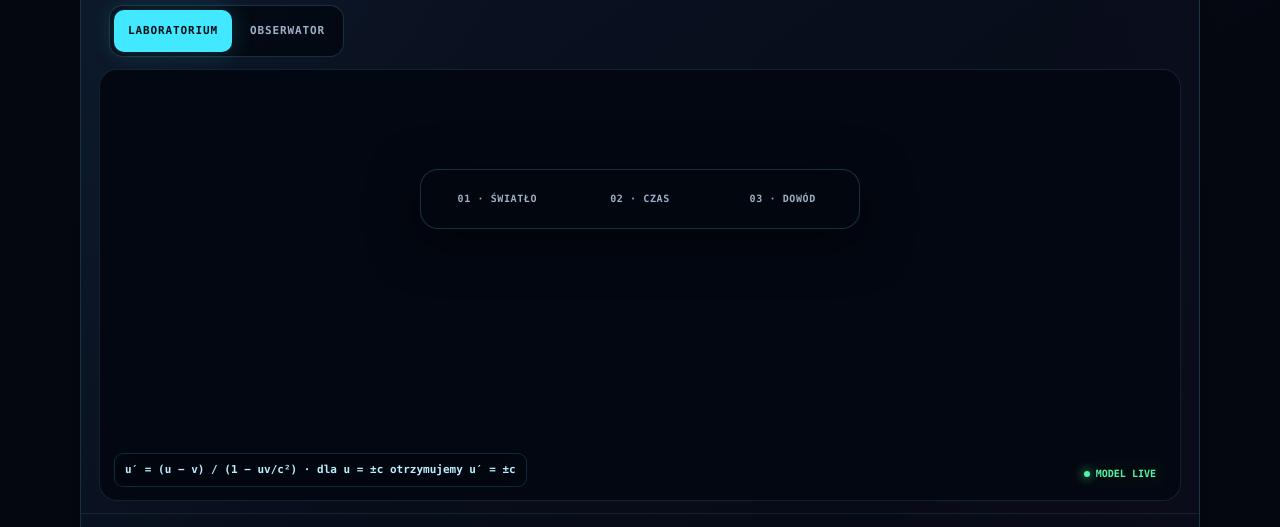
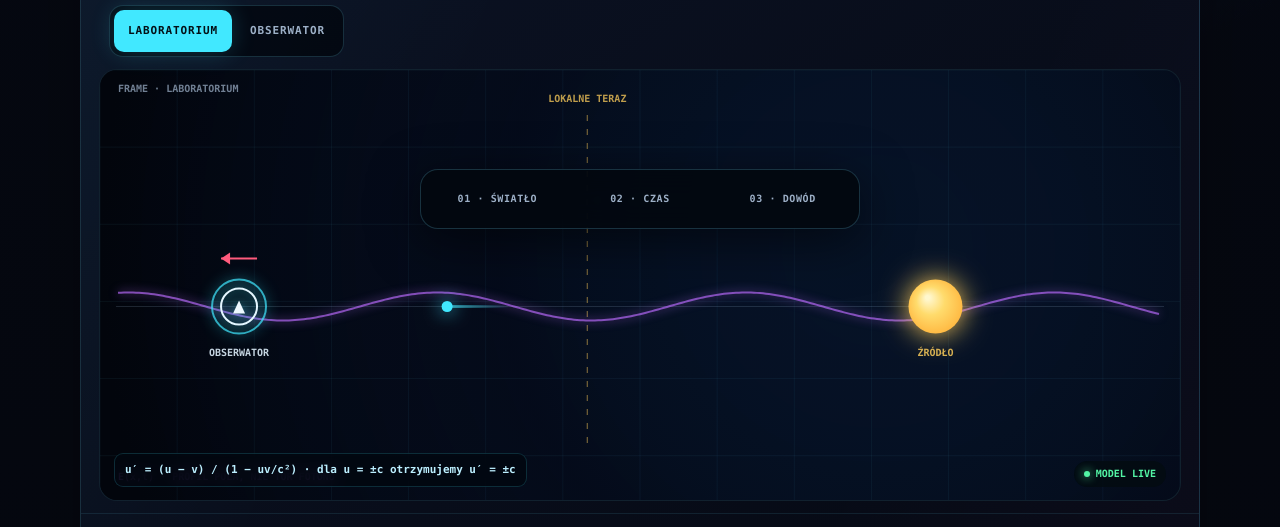
Before and after one commit to Jerryolo/neonai-hub, a website: page experiments/neon-lightframe.html in a window 1280 px wide. Shown: the part 559-1086 px from the top of the page. Drawn offline with Linux system fonts and the light colour scheme.

Commit message:
fix: restore valid inline script after canvas optimization

```diff
--- a/experiments/neon-lightframe.html
+++ b/experiments/neon-lightframe.html
@@ -1155,7 +1155,9 @@
       toast: document.getElementById("toast")
     };
 
-    var CANVAS_MONO = 'ui-monospace, "SFMono-Regular", "Roboto Mono", Consolas, monospace';\n\n    var K256 = new Uint32Array([
+    var CANVAS_MONO = 'ui-monospace, "SFMono-Regular", "Roboto Mono", Consolas, monospace';
+
+    var K256 = new Uint32Array([
       0x428a2f98,0x71374491,0xb5c0fbcf,0xe9b5dba5,0x3956c25b,0x59f111f1,0x923f82a4,0xab1c5ed5,
       0xd807aa98,0x12835b01,0x243185be,0x550c7dc3,0x72be5d74,0x80deb1fe,0x9bdc06a7,0xc19bf174,
       0xe49b69c1,0xefbe4786,0x0fc19dc6,0x240ca1cc,0x2de92c6f,0x4a7484aa,0x5cb0a9dc,0x76f988da,
```
